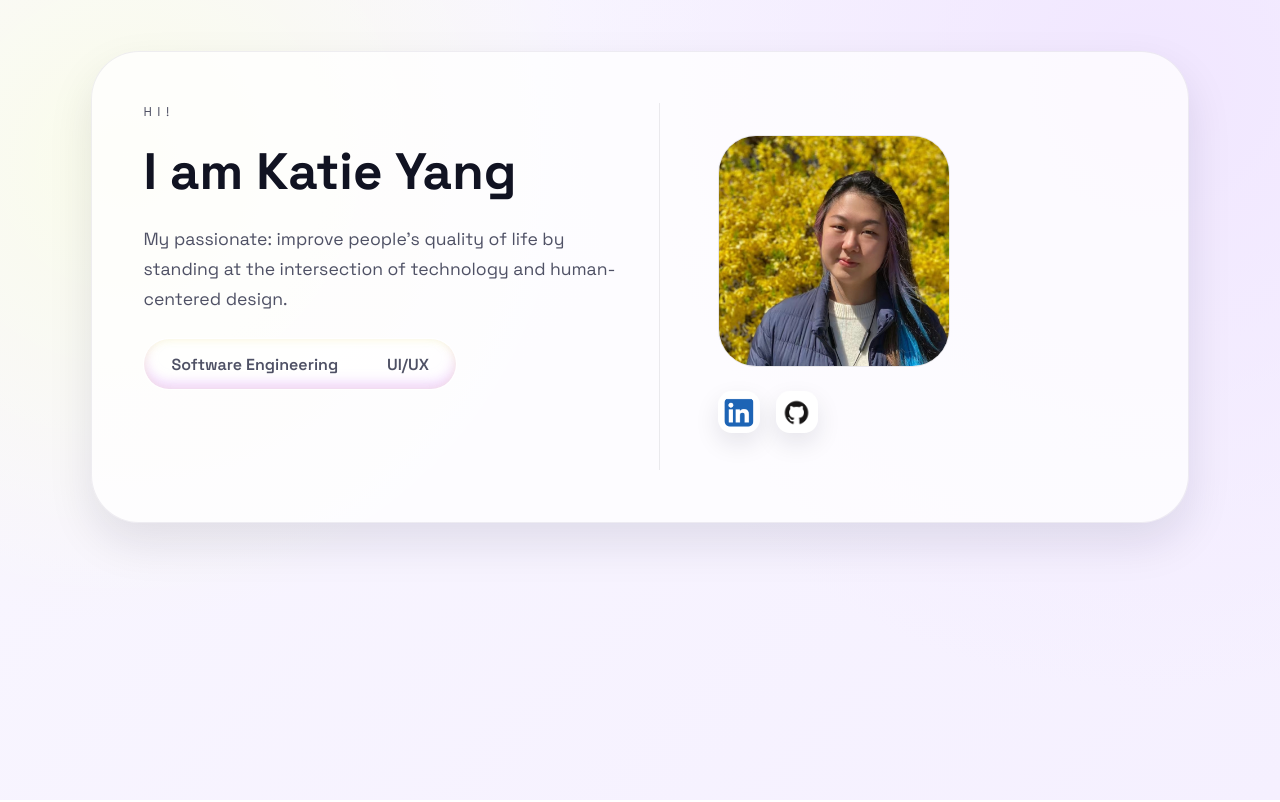
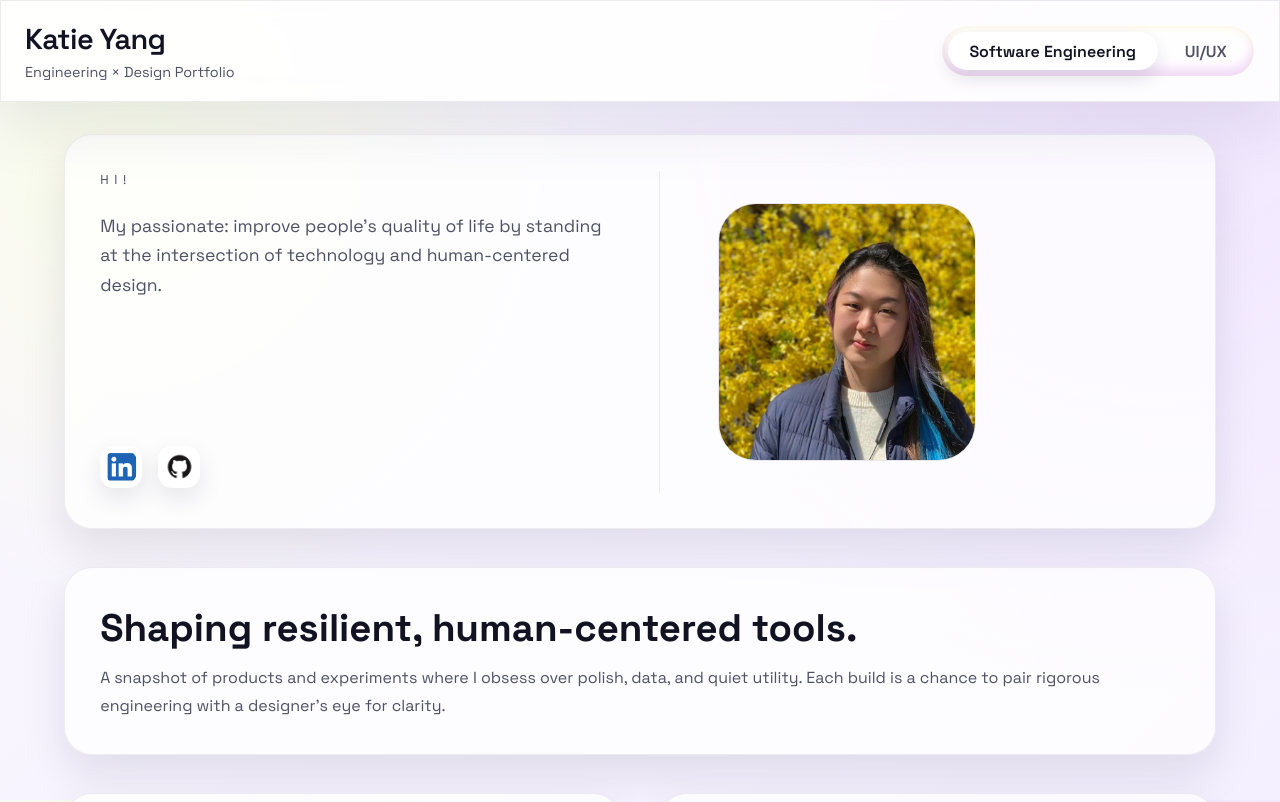
Before and after one commit to KY233466/KY233466.github.io, a React (Create React App) app: page /#/ in a window 1280 px wide. Shown: the top 802 px of the page. Built offline with nearby package versions, Linux system fonts and the light colour scheme.

Commit message:
change routing structure

```diff
--- a/src/App.js
+++ b/src/App.js
@@ -1,7 +1,6 @@
 import Navbar from "./components/NavBar/Navbar";
 import Design from "./pages/Design";
 import Software from "./pages/Software";
-import Resume from "./pages/Resume";
 import Footer from "./components/Footer/Footer";
 import Jarney from "./pages/DesignProjects/Jarney";
 import JarneyCode from "./pages/FrontendProjects/Jarney";
@@ -12,7 +11,6 @@ import Advising from "./pages/FrontendProjects/Advising";
 import Flashcard from "./pages/FrontendProjects/Flashcard";
 import LinkedInNotion from './pages/FrontendProjects/LinkedInNotion';
 
-import Hobbees from "./pages/DesignProjects/Hobbees";
 import WhatColor from "./pages/DesignProjects/WhatColor";
 import ActivityStatus from "./pages/DesignProjects/ActivityStatus";
 import { Route, Routes } from "react-router-dom";
@@ -21,7 +19,6 @@ import ScroolToTop from "./pages/ScroolToTop";
 import i18n from "./i18n";
 import Loading from "./components/Loading";
 import LocaleContext from "./components/LocaleContext";
-import Navigation from "./pages/navigation";
 
 function App() {
   const [locale, setLocale] = useState(i18n.language);
@@ -34,13 +31,11 @@ function App() {
         <Navbar />
         <div className="page-shell">
           <Routes>
-            <Route path="/SDE" element={<Software />} />
+            <Route path="/" element={<Software />} />
             <Route path="/Design" element={<Design />} />
-            {/*<Route path="/resume" element={<Resume />} />*/}
             <Route path="/Design/Jarney" element={<Jarney />} />
             <Route path="/Design/ZOOX" element={<ZOOX />} />
             <Route path="/Design/WhatColor" element={<WhatColor />} />
-            {/* <Route path="/Design/Hobbees" element={<Hobbees />} /> */}
             <Route path="/Design/ActivityStatus" element={<ActivityStatus />} />
             <Route path="/Jarney" element={<JarneyCode />} />
             <Route path="/Advising" element={<Advising />} />
--- a/src/pages/Landing.js
+++ b/src/components/IntroCard/IntroCard.js
@@ -1,17 +1,17 @@
 import { useState } from "react";
 import { Link } from "react-router-dom";
 import Skeleton from "@mui/material/Skeleton";
-import Me from "../pic/me.jpg";
-import LinkedIn from "../pic/LinkedIn.png";
-import styles from "../components/Landing.module.css";
-import GitHub from "../pic/GitHub.png";
-import LanguageSelect from "../components/LanguageSelect";
+import Me from "../../pic/me.jpg";
+import LinkedIn from "../../pic/LinkedIn.png";
+import styles from "./IntroCard.module.css";
+import GitHub from "../../pic/GitHub.png";
+import LanguageSelect from "../LanguageSelect";
 import { useTranslation } from "react-i18next";
-import LocaleContext from "../components/LocaleContext";
-import NavBarToggle from "../components/NavBar/NavBarToggle";
-import i18n from "../i18n";
+import LocaleContext from "../LocaleContext";
+import NavBarToggle from "../NavBar/NavBarToggle";
+import i18n from "../../i18n";
 
-function Landing() {
+function IntroCard() {
   const { t } = useTranslation();
   const [loaded, setLoaded] = useState(false);
   const [locale, setLocale] = useState(i18n.language);
@@ -21,15 +21,29 @@ function Landing() {
 
   return (
     <LocaleContext.Provider value={{ locale, setLocale }}>
-      <section className={styles.wrapper}>
-        <div className={styles.heroCard}>
+      <div className={styles.wrapper}>
           <div className={styles.innerGrid}>
             <article className={styles.textCol}>
               <p className={styles.eyebrow}>{t(Lpath + "Intro.header1")}</p>
-              <h1 className={styles.headline}>{t(Lpath + "Intro.header2")}</h1>
               <p className={styles.description}>{t(Lpath + "Intro.message1")}</p>
-
-            <NavBarToggle/>
+              <div className={styles.socialRow}>
+                <a
+                  href="https://www.linkedin.com/in/katie-yang-ky/"
+                  target="_blank"
+                  rel="noreferrer"
+                  title="LinkedIn"
+                >
+                  <img className={styles.icon} src={LinkedIn} alt="LinkedIn" />
+                </a>
+                <a
+                  href="https://github.com/KY233466"
+                  target="_blank"
+                  rel="noreferrer"
+                  title="GitHub"
+                >
+                  <img className={styles.icon} src={GitHub} alt="Github Icon" />
+                </a>
+              </div>
             </article>
 
             <aside className={styles.visualCol}>
@@ -49,31 +63,12 @@ function Landing() {
                   />
                 </div>
 
-              <div className={styles.socialRow}>
-                <a
-                  href="https://www.linkedin.com/in/katie-yang-ky/"
-                  target="_blank"
-                  rel="noreferrer"
-                  title="LinkedIn"
-                >
-                  <img className={styles.icon} src={LinkedIn} alt="LinkedIn" />
-                </a>
-                <a
-                  href="https://github.com/KY233466"
-                  target="_blank"
-                  rel="noreferrer"
-                  title="GitHub"
-                >
-                  <img className={styles.icon} src={GitHub} alt="Github Icon" />
-                </a>
-              </div>
               </div>
             </aside>
           </div>
-        </div>
-      </section>
+      </div>
     </LocaleContext.Provider>
   );
 }
 
-export default Landing;
+export default IntroCard;
--- a/src/components/Landing.module.css
+++ b/src/components/IntroCard/IntroCard.module.css
@@ -1,11 +1,10 @@
 .wrapper {
-  width: min(1200px, 100%);
-  margin: 0 auto;
-  padding: clamp(2rem, 4vw, 4.5rem) clamp(1.5rem, 4vw, 4rem) 5rem;
-  display: flex;
-  flex-direction: column;
-  gap: 2rem;
-  min-height: 100vh;
+  grid-column: 1 / -1;
+  padding: 2.2rem;
+  border-radius: 28px;
+  background: var(--card-bg);
+  border: 1px solid var(--card-border);
+  box-shadow: var(--card-shadow);
 }
 
 .languageToggle {
--- a/src/components/NavBar/NavBarToggle.js
+++ b/src/components/NavBar/NavBarToggle.js
@@ -1,4 +1,4 @@
-import { Link, useMatch, useResolvedPath } from "react-router-dom";
+import { Link, useLocation } from "react-router-dom";
 import { useTranslation } from "react-i18next";
 import styles from "./NavBar.module.css";
 
@@ -9,7 +9,7 @@ export default function NavBarToggle() {
   return (
     <div>
         <ul className={styles.links}>
-        <CustomLink to="/SDE">
+        <CustomLink to="/">
             {t(Lpath + "actionables.Frontend")}
         </CustomLink>
         <CustomLink to="/Design">
@@ -21,8 +21,13 @@ export default function NavBarToggle() {
 }
 
 function CustomLink({ to, children, ...props }) {
-  const resolvedPath = useResolvedPath(to);
-  const isActive = useMatch({ path: resolvedPath.pathname, end: true });
+  const location = useLocation();
+  const pathname = location.pathname;
+
+  const isActive =
+    to === "/"
+      ? !pathname.startsWith("/Design")
+      : pathname.startsWith(to);
 
   return (
     <li className={isActive ? styles.active : ""}>
--- a/src/index.js
+++ b/src/index.js
@@ -1,7 +1,6 @@
 import React from "react";
 import ReactDOM from "react-dom/client";
 import App from "./App";
-import Landing from "./pages/Landing";
 import "./styles/global.css";
 import { HashRouter, Route, Routes } from "react-router-dom";
 
@@ -10,7 +9,6 @@ root.render(
   <React.StrictMode>
     <HashRouter>
       <Routes>
-        <Route exact path="/" element={<Landing />} />
         <Route path="/*" element={<App />} />
       </Routes>
     </HashRouter>
--- a/src/pages/Software.js
+++ b/src/pages/Software.js
@@ -4,6 +4,7 @@ import ColorUnclasher from "../pic/ColorUnclasher.png";
 import Advising from "../pic/advisingCover.jpg";
 import Flashcard from "../pic/flashcardCover.jpg";
 import LinkedInNotion from "../pic/LinkedInNotionPic.png";
+import IntroCard from "../components/IntroCard/IntroCard";
 
 const content = [
   {
@@ -39,6 +40,8 @@ const content = [
 export default function About() {
   return (
     <div className={styles.container}>
+      <IntroCard/>
+
       <header className={styles.pageIntro}>
         <h2 className={styles.introTitle}>Shaping resilient, human-centered tools.</h2>
         <p className={styles.introBody}>
```
